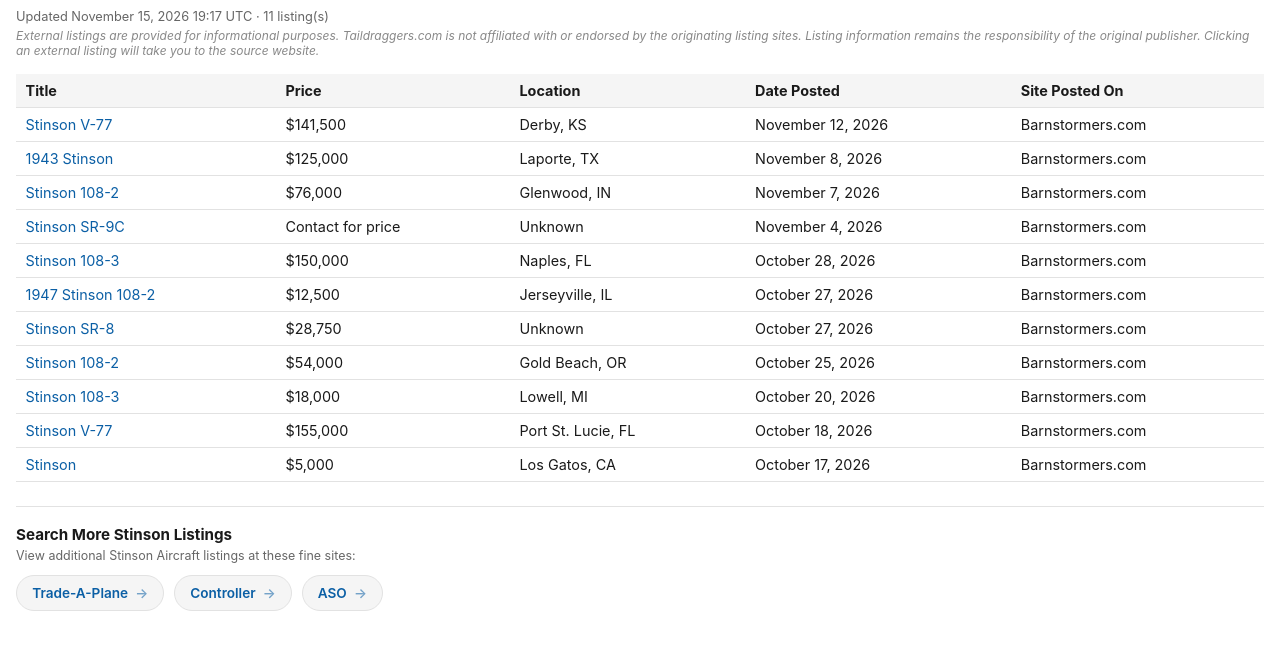
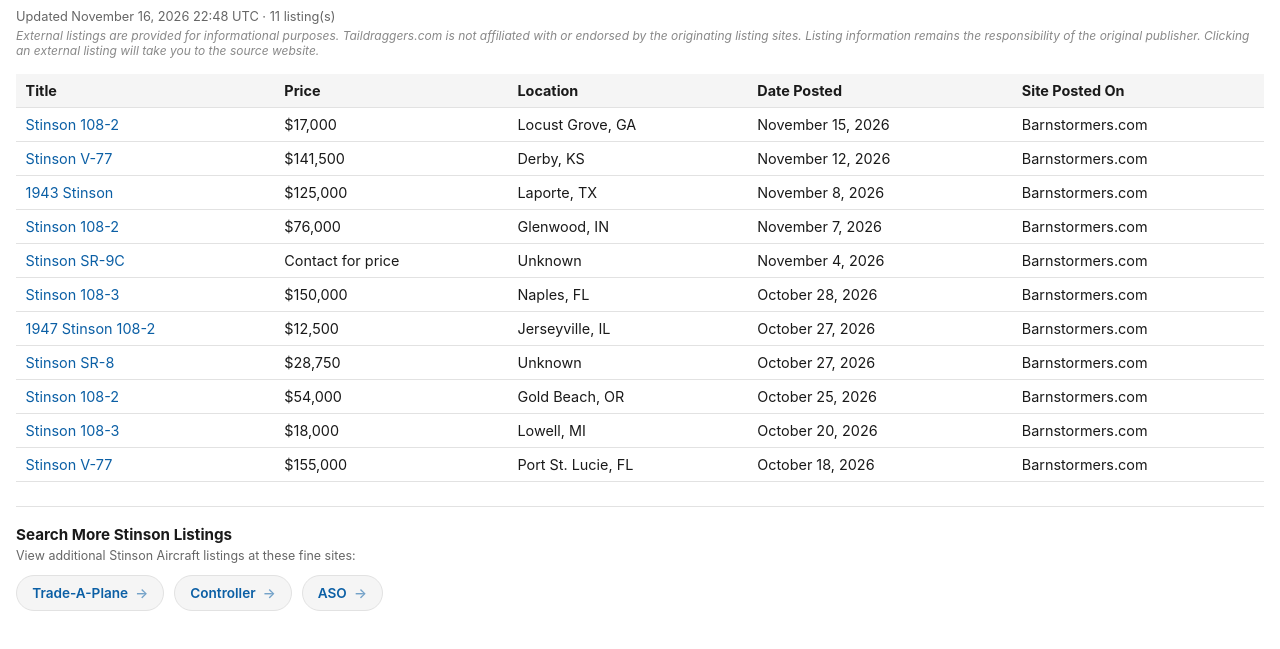
Before and after one commit to taildraggers/stinson, a plain HTML site: page docs/index.html in a window 1280 px wide. Shown: the part 43-692 px from the top of the page. Drawn offline with Linux system fonts and the light colour scheme.

Commit message:
Update Stinson listings (2026-11-16)

```diff
--- a/docs/index.html
+++ b/docs/index.html
@@ -76,13 +76,14 @@
 </head>
 <body>
   <h1>Other Stinson Ads on the Web</h1>
-  <div class="updated">Updated November 15, 2026 19:17 UTC &middot; 11 listing(s)</div>
+  <div class="updated">Updated November 16, 2026 22:48 UTC &middot; 11 listing(s)</div>
   <div class="disclaimer">External listings are provided for informational purposes. Taildraggers.com is not affiliated with or endorsed by the originating listing sites. Listing information remains the responsibility of the original publisher. Clicking an external listing will take you to the source website.</div>
   <table>
     <thead>
       <tr><th>Title</th><th>Price</th><th>Location</th><th>Date Posted</th><th>Site Posted On</th></tr>
     </thead>
     <tbody>
+        <tr><td><a href="https://www.barnstormers.com/classified-2025784-Stinson-108-2-Lycoming.html" target="_blank" rel="noopener noreferrer">Stinson 108-2</a></td><td>$17,000</td><td>Locust Grove, GA</td><td>November 15, 2026</td><td>Barnstormers.com</td></tr>
         <tr><td><a href="https://www.barnstormers.com/classified-2078625-Stinson-V77--AT19.html" target="_blank" rel="noopener noreferrer">Stinson V-77</a></td><td>$141,500</td><td>Derby, KS</td><td>November 12, 2026</td><td>Barnstormers.com</td></tr>
         <tr><td><a href="https://www.barnstormers.com/classified-2082642-1943-Stinson-V777.html" target="_blank" rel="noopener noreferrer">1943 Stinson</a></td><td>$125,000</td><td>Laporte, TX</td><td>November 8, 2026</td><td>Barnstormers.com</td></tr>
         <tr><td><a href="https://www.barnstormers.com/classified-2082485-O360-Lycoming-Stinson-108-2.html" target="_blank" rel="noopener noreferrer">Stinson 108-2</a></td><td>$76,000</td><td>Glenwood, IN</td><td>November 7, 2026</td><td>Barnstormers.com</td></tr>
@@ -93,7 +94,6 @@
         <tr><td><a href="https://www.barnstormers.com/classified-2049742-Stinson-108-2.html" target="_blank" rel="noopener noreferrer">Stinson 108-2</a></td><td>$54,000</td><td>Gold Beach, OR</td><td>October 25, 2026</td><td>Barnstormers.com</td></tr>
         <tr><td><a href="https://www.barnstormers.com/classified-2079129-Stinson-108-3-project.html" target="_blank" rel="noopener noreferrer">Stinson 108-3</a></td><td>$18,000</td><td>Lowell, MI</td><td>October 20, 2026</td><td>Barnstormers.com</td></tr>
         <tr><td><a href="https://www.barnstormers.com/classified-2064384-Stinson-V-77-Reliant.html" target="_blank" rel="noopener noreferrer">Stinson V-77</a></td><td>$155,000</td><td>Port St. Lucie, FL</td><td>October 18, 2026</td><td>Barnstormers.com</td></tr>
-        <tr><td><a href="https://www.barnstormers.com/classified-2078779-Stinson-HW_75-(105).html" target="_blank" rel="noopener noreferrer">Stinson</a></td><td>$5,000</td><td>Los Gatos, CA</td><td>October 17, 2026</td><td>Barnstormers.com</td></tr>
     </tbody>
   </table>
   <div class="more-resources">
```
